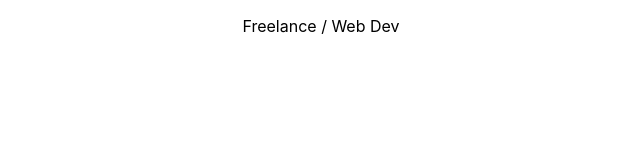
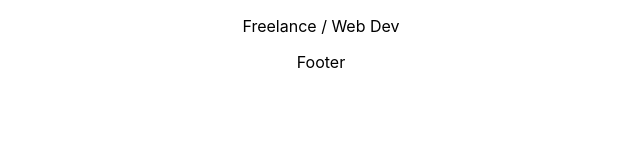
Before and after one commit to venoblin/freelance-webdev, a React (Create React App) app: page / in a window 1280 px wide. Shown: the top 160 px of the page, without its empty margins (319-959 px from the left). Built offline with nearby package versions, Linux system fonts and the light colour scheme.

Commit message:
added footer to app

```diff
--- a/src/App.tsx
+++ b/src/App.tsx
@@ -1,10 +1,13 @@
 import './styles/App.css'
 import NavBar from './components/NavBar'
+import Footer from './components/Footer'
 
 const App = () => {
   return (
     <div className="App">
       <NavBar />
+
+      <Footer />
     </div>
   )
 }
--- a/src/components/Footer.tsx
+++ b/src/components/Footer.tsx
@@ -3,7 +3,7 @@ import '../styles/Footer.css'
 const Footer = () => {
   return (
     <footer className='main-footer'>
-
+      <p>Footer</p>
     </footer>
   )
 }
```
